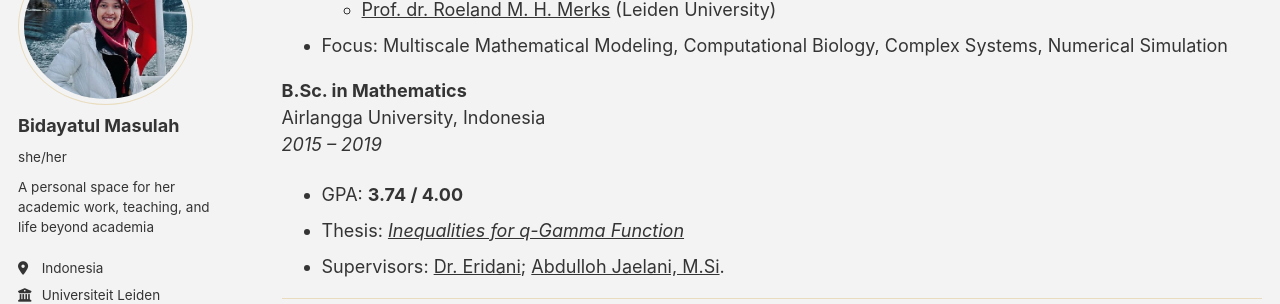
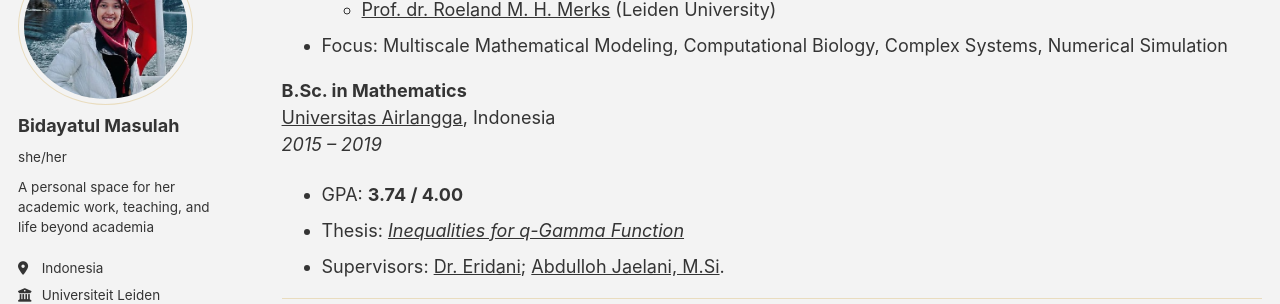
Before and after one commit to bmasulah/bmasulah.github.io, a Jekyll site: the page built from _pages/cv.md, in a window 1280 px wide and 900 px high, scrolled down 446 px. Shown: the part 153-457 px from the top of the window. Built offline with Jekyll 4.4.1, drawn with Linux system fonts in a browser that asks for light colours; some web fonts are replaced; a script bundle is joined from its source files by our own code; library files that are not in the unit come from our copies; some of the changed text lies outside the part shown.

Commit message:
Update cv.md

```diff
--- a/_pages/cv.md
+++ b/_pages/cv.md
@@ -29,7 +29,7 @@ redirect_from:
 - Focus: Multiscale Mathematical Modeling, Computational Biology, Complex Systems, Numerical Simulation
 
 **B.Sc. in Mathematics**
-Airlangga University, Indonesia
+[Universitas Airlangga](https://unair.ac.id/), Indonesia
 *2015 – 2019*
 - GPA: **3.74 / 4.00**
 - Thesis: [*Inequalities for q-Gamma Function*](https://repository.unair.ac.id/85956/)
```
Also changed, not shown: other parts of _pages/cv.md (+1 -1 lines).
